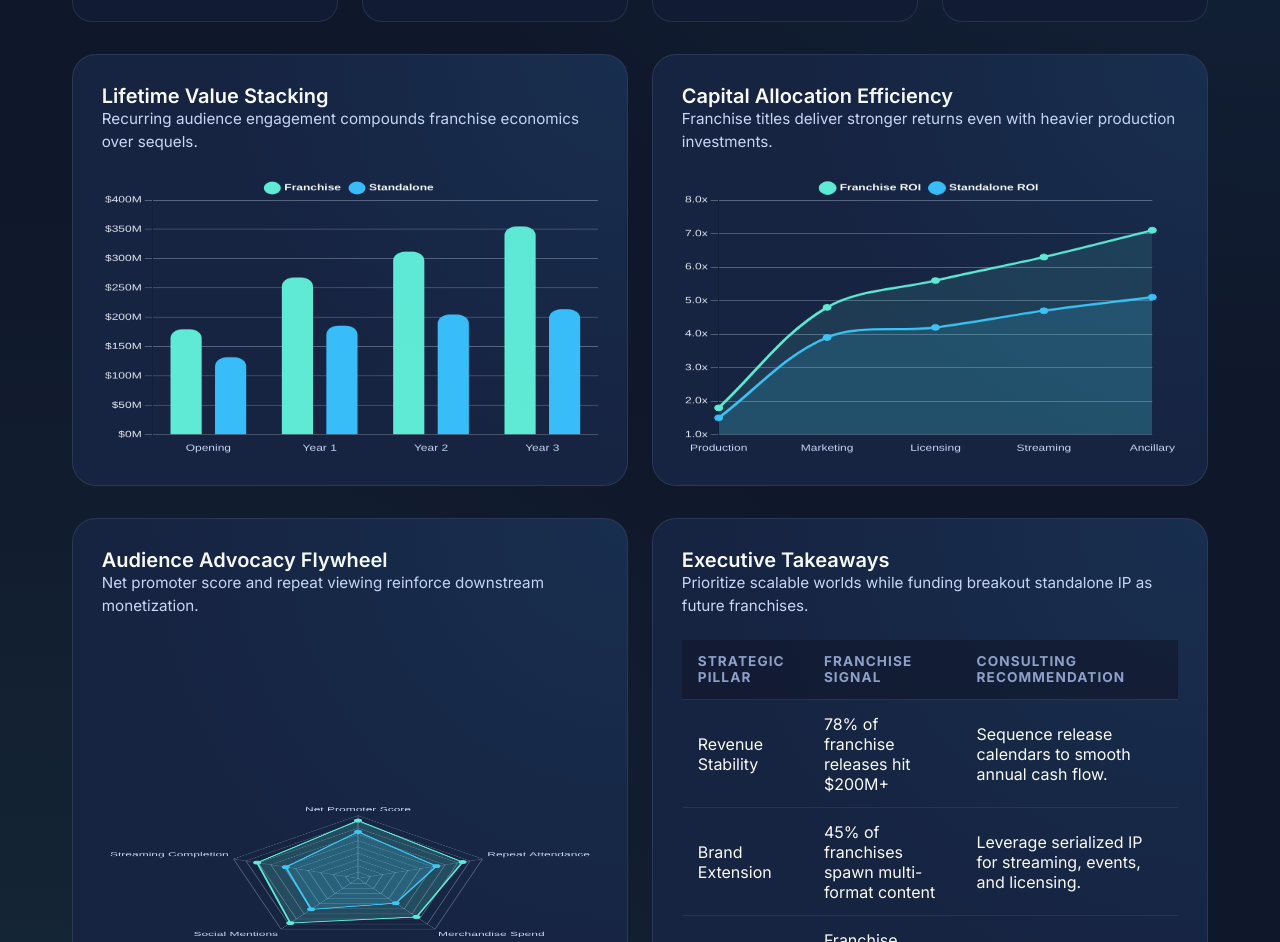
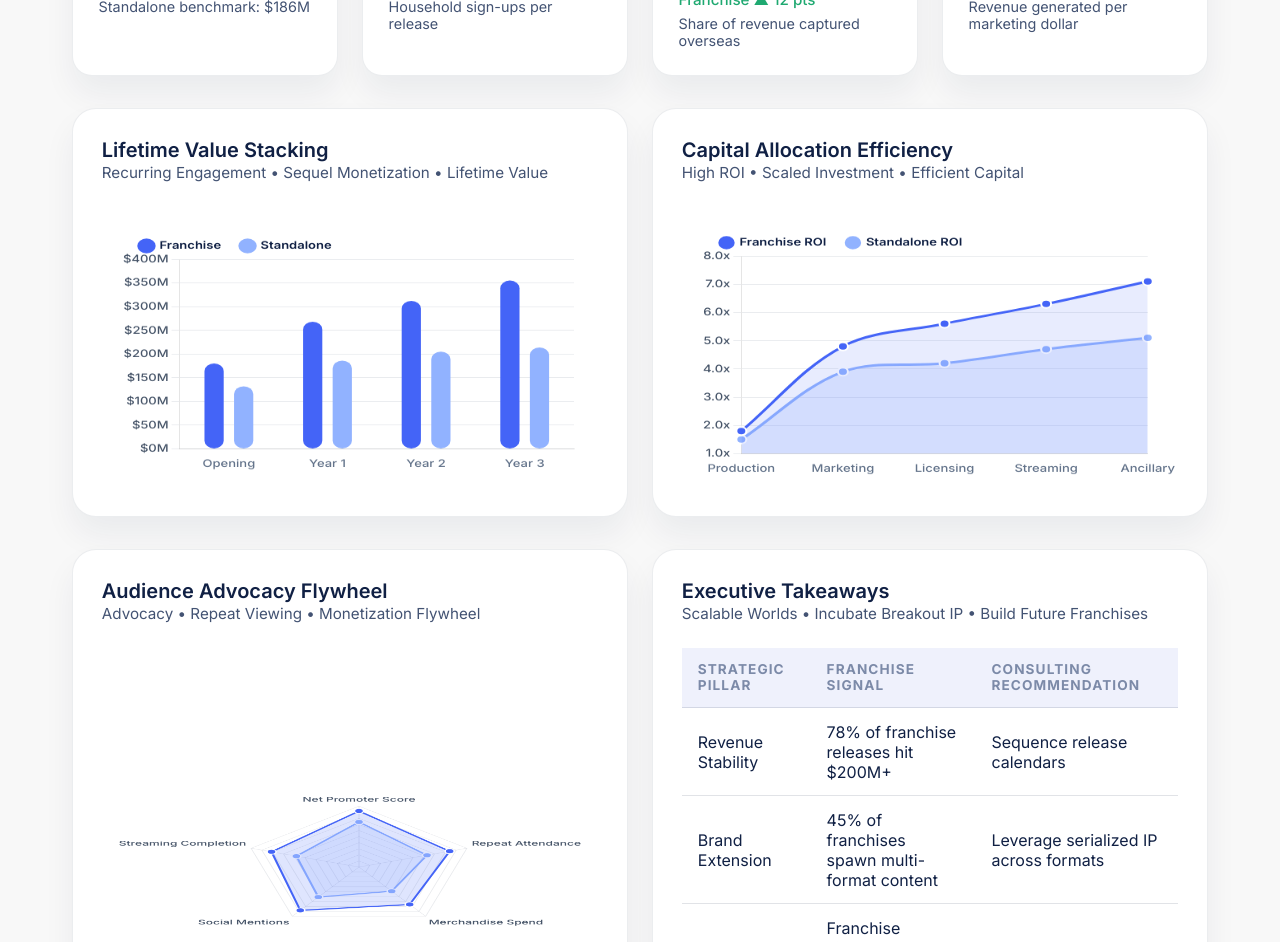
Before and after one commit to cyx1322/Dashboard-caes9821, a plain HTML site: page index.html in a window 1280 px wide. Shown: the part 655-1597 px from the top of the page. Drawn offline with nearby package versions, Linux system fonts and the light colour scheme.

Commit message:
New UI Design

```diff
--- a/index.html
+++ b/index.html
@@ -30,11 +30,7 @@
     <section class="hero">
       <div class="hero__content">
         <h1>Franchise Films Accelerate Sustainable Growth</h1>
-        <p>
-          Franchise-led slates outperform standalone titles across revenue, retention, and brand equity metrics.
-          These insights highlight how a disciplined franchise strategy unlocks diversified growth for A24 without
-          compromising creative integrity.
-        </p>
+        <p class="hero__keywords">Revenue Premium • Fan Retention • Brand Equity • Creative Discipline</p>
       </div>
       <div class="hero__stat">
         <p class="hero__stat-label">Franchise revenue premium</p>
@@ -74,14 +70,14 @@
       <div class="visualizations__panel">
         <header class="panel-header">
           <h2>Lifetime Value Stacking</h2>
-          <p>Recurring audience engagement compounds franchise economics over sequels.</p>
+          <p>Recurring Engagement • Sequel Monetization • Lifetime Value</p>
         </header>
         <canvas id="lifetimeValueChart" aria-label="Lifetime value comparison chart" role="img"></canvas>
       </div>
       <div class="visualizations__panel">
         <header class="panel-header">
           <h2>Capital Allocation Efficiency</h2>
-          <p>Franchise titles deliver stronger returns even with heavier production investments.</p>
+          <p>High ROI • Scaled Investment • Efficient Capital</p>
         </header>
         <canvas id="capitalEfficiencyChart" aria-label="Capital efficiency comparison chart" role="img"></canvas>
       </div>
@@ -91,14 +87,14 @@
       <div class="insights__panel">
         <header class="panel-header">
           <h2>Audience Advocacy Flywheel</h2>
-          <p>Net promoter score and repeat viewing reinforce downstream monetization.</p>
+          <p>Advocacy • Repeat Viewing • Monetization Flywheel</p>
         </header>
         <canvas id="audienceFlywheelChart" aria-label="Audience advocacy radar chart" role="img"></canvas>
       </div>
       <div class="insights__panel insights__panel--table">
         <header class="panel-header">
           <h2>Executive Takeaways</h2>
-          <p>Prioritize scalable worlds while funding breakout standalone IP as future franchises.</p>
+          <p>Scalable Worlds • Incubate Breakout IP • Build Future Franchises</p>
         </header>
         <table class="insights-table">
           <thead>
@@ -112,22 +108,22 @@
             <tr>
               <td>Revenue Stability</td>
               <td>78% of franchise releases hit $200M+</td>
-              <td>Sequence release calendars to smooth annual cash flow.</td>
+              <td>Sequence release calendars</td>
             </tr>
             <tr>
               <td>Brand Extension</td>
               <td>45% of franchises spawn multi-format content</td>
-              <td>Leverage serialized IP for streaming, events, and licensing.</td>
+              <td>Leverage serialized IP across formats</td>
             </tr>
             <tr>
               <td>Audience Retention</td>
               <td>Franchise viewers show 2.3x repeat attendance</td>
-              <td>Deploy loyalty programs to convert core fans into advocates.</td>
+              <td>Deploy loyalty programs</td>
             </tr>
             <tr>
               <td>Capital Discipline</td>
               <td>ROI volatility 35% lower than standalone slate</td>
-              <td>Allocate risk capital toward franchise-ready creators.</td>
+              <td>Fund franchise-ready creators</td>
             </tr>
           </tbody>
         </table>
@@ -137,7 +133,7 @@
     <footer class="footer">
       <div>
         <p class="footer__title">Consulting Next Steps</p>
-        <p class="footer__text">Model franchise-ready IP scenarios, simulate release cadence, and define cross-format monetization roadmap.</p>
+        <p class="footer__text">Model scenarios • Simulate cadence • Map monetization roadmap</p>
       </div>
       <div class="footer__metrics">
         <div>
--- a/script.js
+++ b/script.js
@@ -1,10 +1,43 @@
 document.addEventListener('DOMContentLoaded', () => {
+  const rootStyles = getComputedStyle(document.documentElement);
+  const cssVar = (token) => rootStyles.getPropertyValue(token).trim();
+
+  const withOpacity = (color, alpha) => {
+    if (!color) return `rgba(37, 99, 235, ${alpha})`;
+    if (color.startsWith('#')) {
+      const hex = color.slice(1);
+      const expand = hex.length === 3 ? hex.split('').map((c) => c + c).join('') : hex;
+      const r = parseInt(expand.slice(0, 2), 16);
+      const g = parseInt(expand.slice(2, 4), 16);
+      const b = parseInt(expand.slice(4, 6), 16);
+      return `rgba(${r}, ${g}, ${b}, ${alpha})`;
+    }
+    if (color.startsWith('rgb')) {
+      const parts = color.replace(/rgba?\(|\)|\s/g, '').split(',');
+      const [r, g, b] = parts;
+      return `rgba(${r}, ${g}, ${b}, ${alpha})`;
+    }
+    return color;
+  };
+
   const brandPalette = {
-    franchise: '#5eead4',
-    standalone: '#38bdf8',
-    dark: '#1f2937',
-    neutral: 'rgba(148, 163, 184, 0.5)'
+    franchise: cssVar('--accent') || '#2563eb',
+    franchiseStrong: cssVar('--accent-strong') || '#1d4ed8',
+    standalone: cssVar('--accent-soft') || '#93a4ff',
+    textPrimary: cssVar('--text-primary') || '#0f172a',
+    textSecondary: cssVar('--text-secondary') || '#475569',
+    neutral: cssVar('--border') || 'rgba(148, 163, 184, 0.28)'
   };
+
+  Chart.defaults.font.family = "'Inter', system-ui, -apple-system, BlinkMacSystemFont, 'Segoe UI', sans-serif";
+  Chart.defaults.font.size = 13;
+  Chart.defaults.color = brandPalette.textSecondary;
+  Chart.defaults.plugins.legend.labels.usePointStyle = true;
+  Chart.defaults.plugins.legend.labels.padding = 20;
+  Chart.defaults.plugins.legend.labels.boxWidth = 14;
+  Chart.defaults.plugins.legend.labels.boxHeight = 14;
+  Chart.defaults.plugins.legend.align = 'start';
+  Chart.defaults.plugins.legend.position = 'top';
 
   const lifetimeCtx = document.getElementById('lifetimeValueChart');
   if (lifetimeCtx) {
@@ -17,21 +50,37 @@ document.addEventListener('DOMContentLoaded', () => {
             label: 'Franchise',
             data: [180, 268, 312, 355],
             backgroundColor: brandPalette.franchise,
+            hoverBackgroundColor: brandPalette.franchiseStrong,
             borderRadius: 12,
-            barPercentage: 0.7
+            borderSkipped: false,
+            barPercentage: 0.65,
+            categoryPercentage: 0.6,
+            maxBarThickness: 42
           },
           {
             label: 'Standalone',
             data: [132, 186, 205, 214],
             backgroundColor: brandPalette.standalone,
+            hoverBackgroundColor: withOpacity(brandPalette.standalone, 0.85),
             borderRadius: 12,
-            barPercentage: 0.7
+            borderSkipped: false,
+            barPercentage: 0.65,
+            categoryPercentage: 0.6,
+            maxBarThickness: 42
           }
         ]
       },
       options: {
         responsive: true,
         maintainAspectRatio: false,
+        layout: {
+          padding: {
+            top: 22,
+            right: 24,
+            bottom: 18,
+            left: 18
+          }
+        },
         scales: {
           y: {
             beginAtZero: true,
@@ -39,7 +88,8 @@ document.addEventListener('DOMContentLoaded', () => {
               color: brandPalette.neutral
             },
             ticks: {
-              color: '#e2e8f0',
+              color: '#475569',
+              font: { weight: '500' },
               callback: (value) => `$${value}M`
             }
           },
@@ -48,19 +98,25 @@ document.addEventListener('DOMContentLoaded', () => {
               display: false
             },
             ticks: {
-              color: '#cbd5f5'
+              color: '#64748b',
+              font: { weight: '500' }
             }
           }
         },
         plugins: {
           legend: {
             labels: {
-              color: '#f8fafc',
-              font: { weight: '600' },
-              usePointStyle: true
+              color: brandPalette.textPrimary,
+              font: { weight: '600' }
             }
           },
           tooltip: {
+            padding: 12,
+            backgroundColor: '#ffffff',
+            titleColor: brandPalette.textPrimary,
+            bodyColor: brandPalette.textPrimary,
+            titleFont: { weight: '600' },
+            boxPadding: 4,
             callbacks: {
               label: (context) => `${context.dataset.label}: $${context.parsed.y}M`
             }
@@ -81,34 +137,52 @@ document.addEventListener('DOMContentLoaded', () => {
             label: 'Franchise ROI',
             data: [1.8, 4.8, 5.6, 6.3, 7.1],
             borderColor: brandPalette.franchise,
-            backgroundColor: 'rgba(94, 234, 212, 0.12)',
+            backgroundColor: withOpacity(brandPalette.franchise, 0.12),
             fill: true,
             tension: 0.35,
-            pointRadius: 4,
-            pointBackgroundColor: brandPalette.franchise
+            borderWidth: 3,
+            pointRadius: 5,
+            pointHoverRadius: 6,
+            pointBackgroundColor: brandPalette.franchise,
+            pointBorderColor: '#ffffff',
+            pointBorderWidth: 2
           },
           {
             label: 'Standalone ROI',
             data: [1.5, 3.9, 4.2, 4.7, 5.1],
             borderColor: brandPalette.standalone,
-            backgroundColor: 'rgba(56, 189, 248, 0.15)',
+            backgroundColor: withOpacity(brandPalette.standalone, 0.22),
             fill: true,
             tension: 0.35,
-            pointRadius: 4,
-            pointBackgroundColor: brandPalette.standalone
+            borderWidth: 3,
+            pointRadius: 5,
+            pointHoverRadius: 6,
+            pointBackgroundColor: brandPalette.standalone,
+            pointBorderColor: '#ffffff',
+            pointBorderWidth: 2
           }
         ]
       },
       options: {
         responsive: true,
         maintainAspectRatio: false,
+        layout: {
+          padding: {
+            top: 18,
+            right: 24,
+            bottom: 12,
+            left: 18
+          }
+        },
         scales: {
           y: {
             grid: {
-              color: brandPalette.neutral
+              color: brandPalette.neutral,
+              drawBorder: false
             },
             ticks: {
-              color: '#e2e8f0',
+              color: '#475569',
+              font: { weight: '500' },
               callback: (value) => `${value.toFixed(1)}x`
             }
           },
@@ -117,19 +191,25 @@ document.addEventListener('DOMContentLoaded', () => {
               display: false
             },
             ticks: {
-              color: '#cbd5f5'
+              color: '#64748b',
+              font: { weight: '500' }
             }
           }
         },
         plugins: {
           legend: {
             labels: {
-              color: '#f8fafc',
-              font: { weight: '600' },
-              usePointStyle: true
+              color: brandPalette.textPrimary,
+              font: { weight: '600' }
             }
           },
           tooltip: {
+            padding: 12,
+            backgroundColor: '#ffffff',
+            titleColor: brandPalette.textPrimary,
+            bodyColor: brandPalette.textPrimary,
+            titleFont: { weight: '600' },
+            boxPadding: 4,
             callbacks: {
               label: (context) => `${context.dataset.label}: ${context.parsed.y.toFixed(1)}x`
             }
@@ -149,40 +229,59 @@ document.addEventListener('DOMContentLoaded', () => {
           {
             label: 'Franchise Fans',
             data: [92, 84, 76, 88, 81],
-            backgroundColor: 'rgba(94, 234, 212, 0.2)',
+            backgroundColor: withOpacity(brandPalette.franchise, 0.17),
             borderColor: brandPalette.franchise,
-            borderWidth: 2,
-            pointBackgroundColor: brandPalette.franchise
+            borderWidth: 2.2,
+            pointRadius: 4.5,
+            pointHoverRadius: 6,
+            pointBackgroundColor: brandPalette.franchise,
+            pointBorderColor: '#ffffff',
+            pointBorderWidth: 1.5
           },
           {
             label: 'Standalone Fans',
             data: [74, 63, 49, 61, 58],
-            backgroundColor: 'rgba(56, 189, 248, 0.18)',
+            backgroundColor: withOpacity(brandPalette.standalone, 0.18),
             borderColor: brandPalette.standalone,
-            borderWidth: 2,
-            pointBackgroundColor: brandPalette.standalone
+            borderWidth: 2.2,
+            pointRadius: 4.5,
+            pointHoverRadius: 6,
+            pointBackgroundColor: brandPalette.standalone,
+            pointBorderColor: '#ffffff',
+            pointBorderWidth: 1.5
           }
         ]
       },
       options: {
         responsive: true,
         maintainAspectRatio: false,
+        layout: {
+          padding: {
+            top: 12,
+            right: 12,
+            bottom: 12,
+            left: 12
+          }
+        },
         scales: {
           r: {
             angleLines: {
-              color: brandPalette.neutral
+              color: brandPalette.neutral,
+              lineWidth: 1
             },
             grid: {
-              color: brandPalette.neutral
+              color: brandPalette.neutral,
+              lineWidth: 1
             },
             suggestedMin: 0,
             suggestedMax: 100,
             ticks: {
-              display: false
+              display: false,
+              backdropColor: 'transparent'
             },
             pointLabels: {
-              color: '#cbd5f5',
-              font: { size: 12 }
+              color: '#475569',
+              font: { size: 12, weight: '500' }
             }
           }
         },
@@ -190,12 +289,17 @@ document.addEventListener('DOMContentLoaded', () => {
           legend: {
             position: 'bottom',
             labels: {
-              color: '#f8fafc',
-              font: { weight: '600' },
-              usePointStyle: true
+              color: brandPalette.textPrimary,
+              font: { weight: '600' }
             }
           },
           tooltip: {
+            padding: 12,
+            backgroundColor: '#ffffff',
+            titleColor: brandPalette.textPrimary,
+            bodyColor: brandPalette.textPrimary,
+            titleFont: { weight: '600' },
+            boxPadding: 4,
             callbacks: {
               label: (context) => `${context.dataset.label}: ${context.parsed.r}`
             }
--- a/styles.css
+++ b/styles.css
@@ -1,15 +1,19 @@
 :root {
   color-scheme: light;
-  --bg: #0f172a;
-  --panel: #111c34;
-  --panel-light: #162341;
-  --accent: #5eead4;
-  --accent-strong: #38bdf8;
-  --text-primary: #f8fafc;
-  --text-secondary: #cbd5f5;
-  --text-muted: #8ea0c9;
-  --positive: #34d399;
-  --border: rgba(148, 163, 184, 0.2);
+  --bg: #f8f8f8;
+  --panel: #f3f5ff;
+  --panel-light: #ffffff;
+  --accent: #4464f7;
+  --accent-strong: #1f3579;
+  --accent-soft: #91b2ff;
+  --text-primary: #102044;
+  --text-secondary: #435373;
+  --text-muted: #7c8aa8;
+  --positive: #1fa971;
+  --border: rgba(16, 32, 68, 0.09);
+  --shadow-soft: 0 24px 48px rgba(16, 32, 68, 0.08);
+  --shadow-panel: 0 18px 32px rgba(16, 32, 68, 0.06);
+  --shadow-float: 0 30px 40px rgba(16, 32, 68, 0.12);
   font-family: 'Inter', system-ui, -apple-system, BlinkMacSystemFont, 'Segoe UI', sans-serif;
 }
 
@@ -20,9 +24,7 @@
 }
 
 body {
-  background: radial-gradient(circle at top right, rgba(56, 189, 248, 0.12), transparent 45%),
-    radial-gradient(circle at bottom left, rgba(94, 234, 212, 0.1), transparent 50%),
-    var(--bg);
+  background: var(--bg);
   color: var(--text-primary);
   min-height: 100vh;
 }
@@ -33,6 +35,8 @@ body {
   padding: 2.5rem 2rem 3rem;
   display: grid;
   gap: 2rem;
+  position: relative;
+  z-index: 0;
 }
 
 .page__header {
@@ -40,6 +44,12 @@ body {
   justify-content: space-between;
   align-items: center;
   gap: 1.5rem;
+  flex-wrap: wrap;
+  background: var(--panel-light);
+  border: 1px solid rgba(11, 31, 58, 0.08);
+  border-radius: 22px;
+  padding: 1.6rem 1.9rem;
+  box-shadow: var(--shadow-panel);
 }
 
 .brand {
@@ -49,14 +59,15 @@ body {
 }
 
 .brand__icon {
-  background: linear-gradient(135deg, rgba(94, 234, 212, 0.2), rgba(56, 189, 248, 0.2));
-  border: 1px solid rgba(94, 234, 212, 0.4);
+  background: rgba(68, 100, 247, 0.12);
+  border: 1px solid rgba(31, 47, 104, 0.18);
   border-radius: 14px;
-  color: var(--accent);
+  color: var(--accent-strong);
   font-size: 1.125rem;
   font-weight: 700;
   padding: 0.85rem 1.1rem;
   letter-spacing: 0.12rem;
+  box-shadow: 0 12px 18px rgba(16, 32, 68, 0.12);
 }
 
 .brand__title {
@@ -82,8 +93,8 @@ a {
   padding: 0.9rem 1.4rem;
   min-width: 200px;
   text-align: right;
-  background: rgba(15, 23, 42, 0.6);
-  backdrop-filter: blur(20px);
+  background: var(--panel-light);
+  box-shadow: var(--shadow-panel);
 }
 
 .date-range__label {
@@ -99,24 +110,16 @@ a {
 }
 
 .hero {
-  background: linear-gradient(135deg, rgba(94, 234, 212, 0.1), rgba(56, 189, 248, 0.15));
+  background: var(--panel-light);
   border-radius: 24px;
-  border: 1px solid rgba(94, 234, 212, 0.2);
+  border: 1px solid rgba(11, 31, 58, 0.08);
   display: grid;
   grid-template-columns: 2fr 1fr;
-  gap: 2.5rem;
-  padding: 2.5rem;
+  gap: 2.75rem;
+  padding: 2.75rem;
   position: relative;
   overflow: hidden;
-}
-
-.hero::after {
-  content: '';
-  position: absolute;
-  inset: 1px;
-  border-radius: inherit;
-  border: 1px solid rgba(148, 163, 184, 0.15);
-  pointer-events: none;
+  box-shadow: var(--shadow-soft);
 }
 
 .hero__content h1 {
@@ -132,13 +135,25 @@ a {
   max-width: 620px;
 }
 
+.hero__keywords {
+  font-weight: 600;
+  letter-spacing: 0.08em;
+  text-transform: uppercase;
+  line-height: 1.4;
+}
+
 .hero__stat {
-  background: rgba(15, 23, 42, 0.75);
+  background: var(--panel);
   border-radius: 20px;
   padding: 2rem 2.2rem;
   align-self: center;
-  border: 1px solid rgba(56, 189, 248, 0.35);
-  box-shadow: 0 20px 35px rgba(15, 23, 42, 0.5);
+  border: 1px solid rgba(31, 47, 104, 0.1);
+  box-shadow: var(--shadow-panel);
+}
+
+.hero > * {
+  position: relative;
+  z-index: 1;
 }
 
 .hero__stat-label {
@@ -168,21 +183,30 @@ a {
 }
 
 .metric-card {
-  background: var(--panel);
+  background: var(--panel-light);
   border-radius: 20px;
-  border: 1px solid rgba(148, 163, 184, 0.15);
+  border: 1px solid rgba(11, 31, 58, 0.08);
   padding: 1.6rem;
   position: relative;
   overflow: hidden;
+  box-shadow: var(--shadow-panel);
 }
 
-.metric-card::after {
+.metric-card::before {
   content: '';
   position: absolute;
-  inset: 0;
-  background: radial-gradient(circle at top right, rgba(56, 189, 248, 0.18), transparent 55%);
-  opacity: 0.5;
-  pointer-events: none;
+  top: 1.1rem;
+  left: 1.4rem;
+  width: 36px;
+  height: 8px;
+  border-radius: 999px;
+  background: rgba(68, 100, 247, 0.2);
+  z-index: 1;
+}
+
+.metric-card > * {
+  position: relative;
+  z-index: 2;
 }
 
 .metric-card__label {
@@ -190,6 +214,7 @@ a {
   font-size: 0.9rem;
   letter-spacing: 0.08em;
   text-transform: uppercase;
+  margin-top: 1.2rem;
 }
 
 .metric-card__value {
@@ -227,22 +252,13 @@ a {
 .insights__panel {
   background: var(--panel-light);
   border-radius: 24px;
-  border: 1px solid rgba(148, 163, 184, 0.16);
+  border: 1px solid rgba(11, 31, 58, 0.08);
   padding: 1.8rem;
   display: grid;
   gap: 1.4rem;
   position: relative;
   overflow: hidden;
-}
-
-.visualizations__panel::before,
-.insights__panel::before {
-  content: '';
-  position: absolute;
-  inset: 0;
-  background: radial-gradient(circle at top right, rgba(56, 189, 248, 0.12), transparent 60%);
-  opacity: 0.6;
-  pointer-events: none;
+  box-shadow: var(--shadow-panel);
 }
 
 .panel-header h2 {
@@ -275,11 +291,11 @@ canvas {
 .insights-table td {
   padding: 0.85rem 1rem;
   text-align: left;
-  border-bottom: 1px solid rgba(148, 163, 184, 0.12);
+  border-bottom: 1px solid rgba(11, 31, 58, 0.12);
 }
 
 .insights-table thead {
-  background: rgba(15, 23, 42, 0.6);
+  background: rgba(55, 82, 216, 0.08);
 }
 
 .insights-table th {
@@ -290,14 +306,15 @@ canvas {
 }
 
 .footer {
-  background: rgba(15, 23, 42, 0.75);
+  background: var(--panel-light);
   border-radius: 24px;
-  border: 1px solid rgba(148, 163, 184, 0.18);
+  border: 1px solid rgba(11, 31, 58, 0.08);
   padding: 1.8rem 2.2rem;
   display: flex;
   justify-content: space-between;
   align-items: center;
   gap: 1.8rem;
+  box-shadow: 0 16px 28px rgba(11, 31, 58, 0.07);
 }
 
 .footer__title {
```
